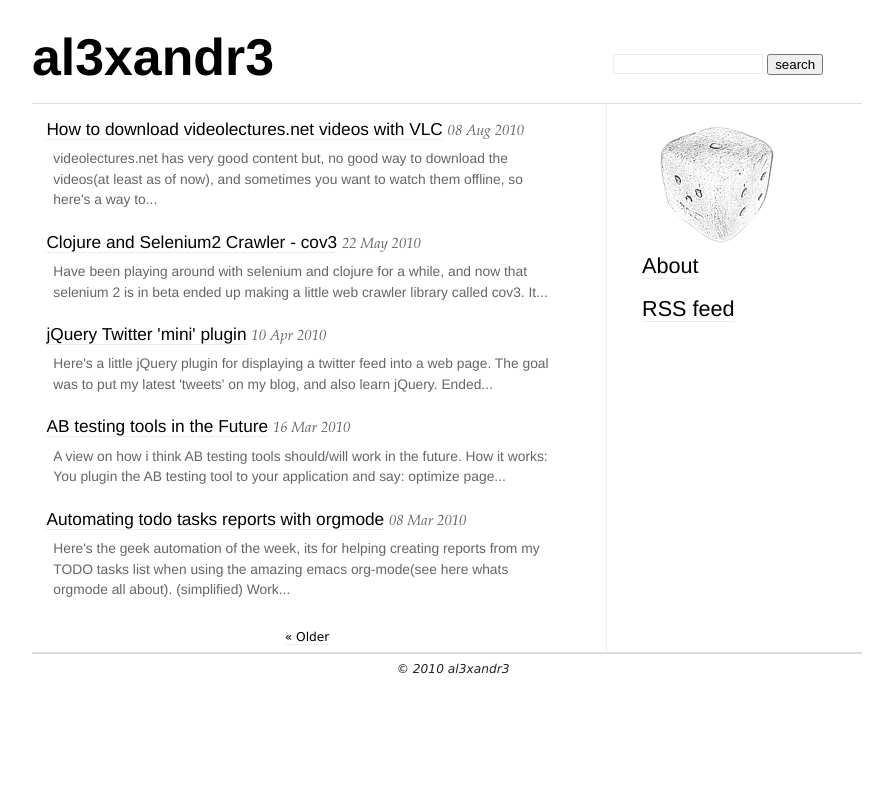
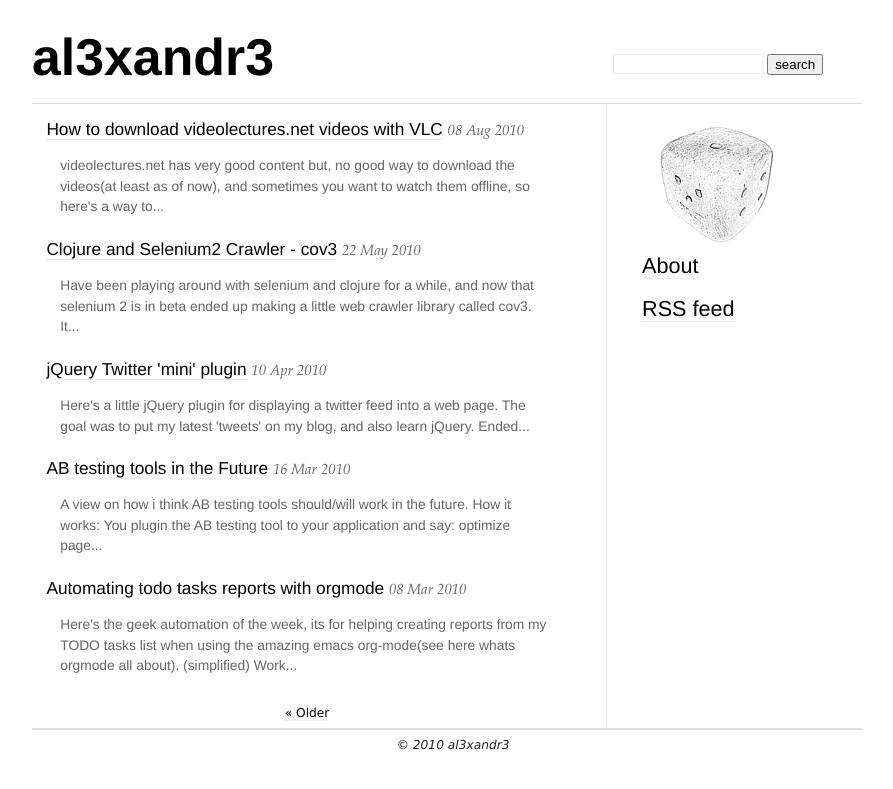
Before and after one commit to al3xandr3/al3xandr3.github.io, a Jekyll site: the page built from index.html, in a window 1280 px wide. Shown: the top 789 px of the page, without its empty margins (193-1086 px from the left). Built offline with Jekyll 4.4.1, drawn with Linux system fonts in a browser that asks for light colours; nearby versions of some CDN libraries; the list of posts is cut into pages by our own code.

Commit message:
little css update

```diff
--- a/css/site.css
+++ b/css/site.css
@@ -90,7 +90,7 @@ hr {
 #post-summary {
     font-size:80%;
     color:#666;
-    margin:0.5em;
+    margin:1em;
     line-height:1.5em;
 }
 
```
Also changed, not shown: 1 other file.
